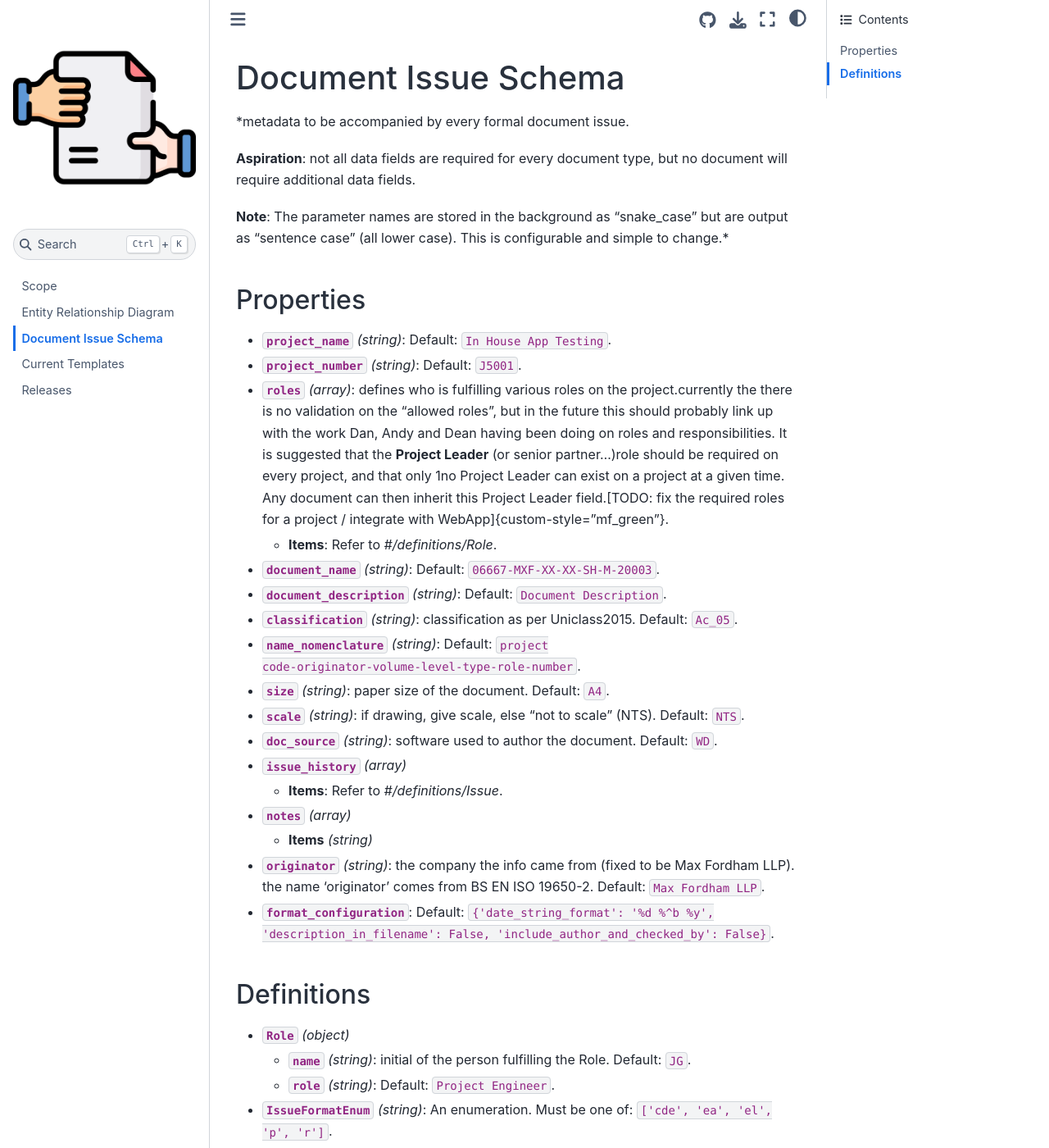
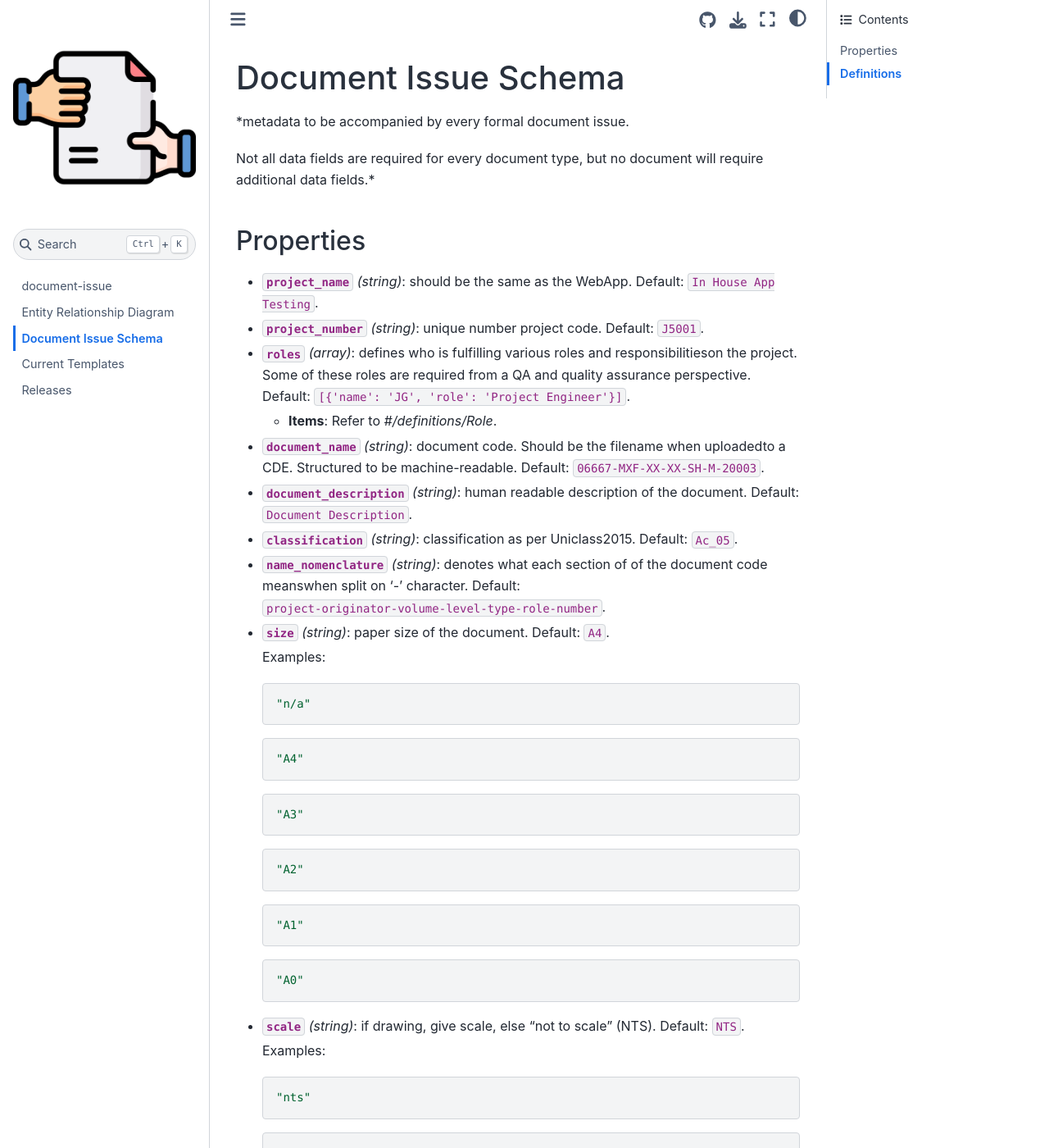
Before and after one commit to maxfordham/document-issue, a Jupyter Book: the page built from docs/schema.md, in a window 1280 px wide and 1400 px high. Shown: the whole window at 82% size. Built offline with Jupyter Book 1.0.4 settings and Sphinx 7.4.7 and the Sphinx Book theme 1.1.4, drawn with Linux system fonts in a browser that asks for light colours; pages that are not in the unit, such as notebooks, are missing from menus; some of the changed text lies outside the part shown.

Commit message:
build from readme and general update

````diff
--- a/docs/_docs_build_local.py
+++ b/docs/_docs_build_local.py
@@ -33,7 +33,6 @@ path_schema.write_text("\n".join(_schema))
 env = os.environ.copy()
 env["SPHINX_GITHUB_CHANGELOG_TOKEN"] = GITHUB_TOKEN
 # ^ add SPHINX_GITHUB_CHANGELOG_TOKEN to environ
-print(GITHUB_TOKEN)
 
 subprocess.call("jupyter-book config sphinx .", shell=True)
 # ^ create `conf.py` file
--- a/docs/_toc.yml
+++ b/docs/_toc.yml
@@ -2,7 +2,7 @@
 # Learn more at https://jupyterbook.org/customize/toc.html
 
 format: jb-book
-root: scope
+root: intro
 title: document-issue
 chapters:
 - file: erd
--- a/docs/schema.md
+++ b/docs/schema.md
@@ -3,56 +3,295 @@
 
 *metadata to be accompanied by every formal document issue.
 
-__Aspiration__: not all data fields are required for every document type,
-but no document will require additional data fields.
-
-__Note__: The parameter names are stored in the background as "snake_case"
-but are output as "sentence case" (all lower case). This is configurable and simple to change.*
+Not all data fields are required for every document type,
+but no document will require additional data fields.*
 
 ## Properties
 
-- **`project_name`** *(string)*: Default: `In House App Testing`.
-- **`project_number`** *(string)*: Default: `J5001`.
-- **`roles`** *(array)*: defines who is fulfilling various roles on the project.currently the there is no validation on the "allowed roles", but in the future this should probably link up with the work Dan, Andy and Dean having been doing  on roles and responsibilities. It is suggested that the __Project Leader__ (or senior partner...)role should be required on every project, and that only 1no Project Leader can exist on a project at a given time. Any document can then inherit this Project Leader field.[TODO: fix the required roles for a project / integrate with WebApp]{custom-style="mf_green"}.
+- **`project_name`** *(string)*: should be the same as the WebApp. Default: `In House App Testing`.
+- **`project_number`** *(string)*: unique number project code. Default: `J5001`.
+- **`roles`** *(array)*: defines who is fulfilling various roles and responsibilitieson the project. Some of these roles are required from a QA and quality assurance perspective. Default: `[{'name': 'JG', 'role': 'Project Engineer'}]`.
   - **Items**: Refer to *#/definitions/Role*.
-- **`document_name`** *(string)*: Default: `06667-MXF-XX-XX-SH-M-20003`.
-- **`document_description`** *(string)*: Default: `Document Description`.
+- **`document_name`** *(string)*: document code. Should be the filename when uploadedto a CDE. Structured to be machine-readable. Default: `06667-MXF-XX-XX-SH-M-20003`.
+- **`document_description`** *(string)*: human readable description of the document. Default: `Document Description`.
 - **`classification`** *(string)*: classification as per Uniclass2015. Default: `Ac_05`.
-- **`name_nomenclature`** *(string)*: Default: `project code-originator-volume-level-type-role-number`.
+- **`name_nomenclature`** *(string)*: denotes what each section of of the document code meanswhen split on '-' character. Default: `project-originator-volume-level-type-role-number`.
 - **`size`** *(string)*: paper size of the document. Default: `A4`.
+
+  Examples:
+  ```json
+  "n/a"
+  ```
+
+  ```json
+  "A4"
+  ```
+
+  ```json
+  "A3"
+  ```
+
+  ```json
+  "A2"
+  ```
+
+  ```json
+  "A1"
+  ```
+
+  ```json
+  "A0"
+  ```
+
 - **`scale`** *(string)*: if drawing, give scale, else "not to scale" (NTS). Default: `NTS`.
+
+  Examples:
+  ```json
+  "nts"
+  ```
+
+  ```json
+  "1:1"
+  ```
+
+  ```json
+  "1:2"
+  ```
+
+  ```json
+  "1:5"
+  ```
+
+  ```json
+  "1:10"
+  ```
+
+  ```json
+  "1:20"
+  ```
+
+  ```json
+  "1:25"
+  ```
+
+  ```json
+  "1:50"
+  ```
+
+  ```json
+  "1:100"
+  ```
+
+  ```json
+  "1:200"
+  ```
+
+  ```json
+  "1:250"
+  ```
+
+  ```json
+  "1:500"
+  ```
+
+  ```json
+  "1:1000"
+  ```
+
+  ```json
+  "1:1250"
+  ```
+
 - **`doc_source`** *(string)*: software used to author the document. Default: `WD`.
-- **`issue_history`** *(array)*
+
+  Examples:
+  ```json
+  "A"
+  ```
+
+  ```json
+  "R18"
+  ```
+
+  ```json
+  "R19"
+  ```
+
+  ```json
+  "R20"
+  ```
+
+  ```json
+  "R21"
+  ```
+
+  ```json
+  "R22"
+  ```
+
+  ```json
+  "R23"
+  ```
+
+  ```json
+  "PDF"
+  ```
+
+  ```json
+  "PSD"
+  ```
+
+  ```json
+  "PNG"
+  ```
+
+  ```json
+  "WD"
+  ```
+
+  ```json
+  "EXL"
+  ```
+
+  ```json
+  "AM"
+  ```
+
+- **`issue_history`** *(array)*: Default: `[{'revision': 'P01', 'date': '2020-01-02', 'status_code': 'S2', 'status_description': 'Suitable for information', 'author': 'EG', 'checked_by': 'CK', 'issue_format': 'cde', 'issue_notes': ''}]`.
   - **Items**: Refer to *#/definitions/Issue*.
-- **`notes`** *(array)*
+- **`notes`** *(array)*: Default: `['add notes here']`.
   - **Items** *(string)*
 - **`originator`** *(string)*: the company the info came from (fixed to be Max Fordham LLP). the name 'originator' comes from BS EN ISO 19650-2. Default: `Max Fordham LLP`.
-- **`format_configuration`**: Default: `{'date_string_format': '%d %^b %y', 'description_in_filename': False, 'include_author_and_checked_by': False}`.
+- **`format_configuration`**: Default: `{'date_string_format': '%d %^b %y', 'include_author_and_checked_by': False}`.
 ## Definitions
 
 - **`Role`** *(object)*
   - **`name`** *(string)*: initial of the person fulfilling the Role. Default: `JG`.
   - **`role`** *(string)*: Default: `Project Engineer`.
-- **`IssueFormatEnum`** *(string)*: An enumeration. Must be one of: `['cde', 'ea', 'el', 'p', 'r']`.
+
+    Examples:
+    ```json
+    ""
+    ```
+
+    ```json
+    "Director in Charge"
+    ```
+
+    ```json
+    "Client Relationship Management (CRM) Lead"
+    ```
+
+    ```json
+    "Management Lead"
+    ```
+
+    ```json
+    "Commercial Lead"
+    ```
+
+    ```json
+    "Design Strategy Lead"
+    ```
+
+    ```json
+    "Health and Safety Lead"
+    ```
+
+    ```json
+    "Project Coordinator"
+    ```
+
+    ```json
+    "Project Administrator"
+    ```
+
+    ```json
+    "Strategy Reviewer"
+    ```
+
+    ```json
+    "Technical Reviewer"
+    ```
+
+    ```json
+    "Project Engineer"
+    ```
+
+    ```json
+    "Lead Electrical Engineer"
+    ```
+
+    ```json
+    "Lead Mechanical Engineer"
+    ```
+
+    ```json
+    "Systems Engineer"
+    ```
+
+    ```json
+    "Site Engineer"
+    ```
+
+    ```json
+    "BIM Strategy Advisor"
+    ```
+
+    ```json
+    "Digital Design Engineer"
+    ```
+
+    ```json
+    "Responsible Building Performance Modeller"
+    ```
+
+    ```json
+    "Building Performance Modeller"
+    ```
+
+    ```json
+    "Lead Sustainability Consultant"
+    ```
+
+    ```json
+    "Sustainability Consultant"
+    ```
+
+    ```json
+    "Lead Acoustician"
+    ```
+
+    ```json
+    "Specialist Building Physics Engineer"
+    ```
+
+    ```json
+    "Specialist Lighting Designer"
+    ```
+
+    ```json
+    "Passivhaus Principal"
+    ```
+
+    ```json
+    "Passivhaus Project Designer"
+    ```
+
+    ```json
+    "Passivhaus Designer"
+    ```
+
+- **`IssueFormatEnum`** *(string)*: in what form was the issue delivered. Must be one of: `['cde', 'ea', 'el', 'p', 'r']`.
 - **`Issue`** *(object)*: required information fields that define the metadata of a document issue.
   - **`revision`** *(string)*: Default: `P01`.
   - **`date`** *(string)*: Default: `2020-01-02`.
   - **`status_code`** *(string)*: Default: `S2`.
-  - **`status_description`** *(string)*: this is a BIM field that matches directly with status_code. TODO: add validation. Default: `Suitable for information`.
-  - **`author`** *(string)*:
-the person who authored the work.
-this is an optional field as for many info types listing a single author is not appropriate.
-_could change the type to be either a single author or a list of authors..._
-this field has been explicitly requested by Canary Wharf. Default: `EG`.
-  - **`checked_by`** *(string)*:
-the person who checked the work.
-this is an optional field as for many info types listing a single checked_by is not appropriate.
-_could change the type to be either a single author or a list of authors..._
-this field has been explicitly requested by Canary Wharf.
-it is most appropriate for drawings - less so for Spec. . Default: `CK`.
-  - **`issue_format`**: in what form was the issue delivered. Default: `cde`.
+  - **`status_description`** *(string)*: this is a BIM field that matches directly with status_code. Default: `Suitable for information`.
+  - **`author`** *(string)*: the person who authored the work. Default: `EG`.
+  - **`checked_by`** *(string)*: the person who checked the work. . Default: `CK`.
+  - **`issue_format`**: Default: `cde`.
   - **`issue_notes`** *(string)*: free field where the Engineer can briefly summarise changes since previous issue. Default: ``.
-- **`FormatConfiguration`** *(object)*
-  - **`date_string_format`** *(string)*: Default: `%d %^b %y`.
-  - **`description_in_filename`** *(boolean)*: Default: `False`.
-  - **`include_author_and_checked_by`** *(boolean)*: Default: `False`.
+- **`FormatConfiguration`** *(object)*: configuration options that determine how the output is displayed.
+  - **`date_string_format`** *(string)*: date display format. refer to: https://www.programiz.com/python-programming/datetime/strptime. Default: `%d %^b %y`.
+  - **`include_author_and_checked_by`** *(boolean)*: Include the initials of the author and checker in the client facing output. Often avoided but some clients (e.g. Canary Wharf) require it. Default: `False`.
--- a/docs/scope.md
+++ /dev/null
@@ -1,89 +0,0 @@
----
-jupytext:
-  formats: md:myst
-  text_representation:
-    extension: .md
-    format_name: myst
-    format_version: 0.13
-    jupytext_version: 1.14.5
-kernelspec:
-  display_name: Python 3 (ipykernel)
-  language: python
-  name: python3
----
-
-# Scope
-
-Every issued document must contain information to situate it within a project:
-
-- a summary description
-- when it was issued
-- for what purpose
-- by who
-
-This package formalises those information fields and
-defines a schema for storing them in a consistent manor. The structure is compliant
-with BS EN ISO 19650-2. The information fields defined here may not required to be
-shown in every document issued, but the aspiration is that no issued document
-will require any additional datafields to those defined here. For internal use it
-is suggested that all the information fields are competed to ensure a consistent
-record of issued information is maintained.
-
-Refer to [Document Issue Schema](/schema.md) for descriptions of the information
-fields.
-
-Refer to [Current Templates](/current-templates) to see what is
-currently being shown on contractual information.
-
-```{Note}
-that the schema below intentionally avoids considering the datafields that are used to create the Document Number.
-```
-
-## Example Document
-
-See below for an example of the data output defined by the Document Issue schema.
-
-### Issue Data
-
-```{code-cell} ipython3
-:tags: [remove-input]
-
-import sys
-import pathlib
-fdir = (pathlib.Path(".").resolve().parent / "src")
-sys.path.append(str(fdir))
-from document_issue.document import DocumentHeader, MarkdownHeader
-from document_issue.utils import preview_dict_as_yaml
-dh = DocumentHeader()
-preview_dict_as_yaml(dh.dict())
-```
-
-### Report Format Document
-
-The pdf below is generated from the data defined above, but outputted as a
-Max Fordham branded A4 report format document.
-
-```{code-cell} ipython3
-:tags: [remove-cell]
-
-from IPython.display import IFrame
-mh = MarkdownHeader(dh, tomd=True, todocx=True) #
-```
-
-```{code-cell} ipython3
-:tags: [remove-input]
-# NOTE:
-# user action - save docx file as pdf
-from ipyautoui.autodisplay_renderers import preview_pdf
-preview_pdf("06667-MXF-XX-XX-SH-M-20003-header.pdf")
-```
-
-### User Interface
-
-
-```{figure} images/ui.png
----
-name: user interface
----
-demonstrates how the document issue information is defined in the app
-```
````
Also changed, not shown: README.md (+60 -6 lines), docs/intro.md (added, +45 -0 lines), docs/schema.schema.json (+123 -14 lines), docs/wip.md (added, +28 -0 lines).
